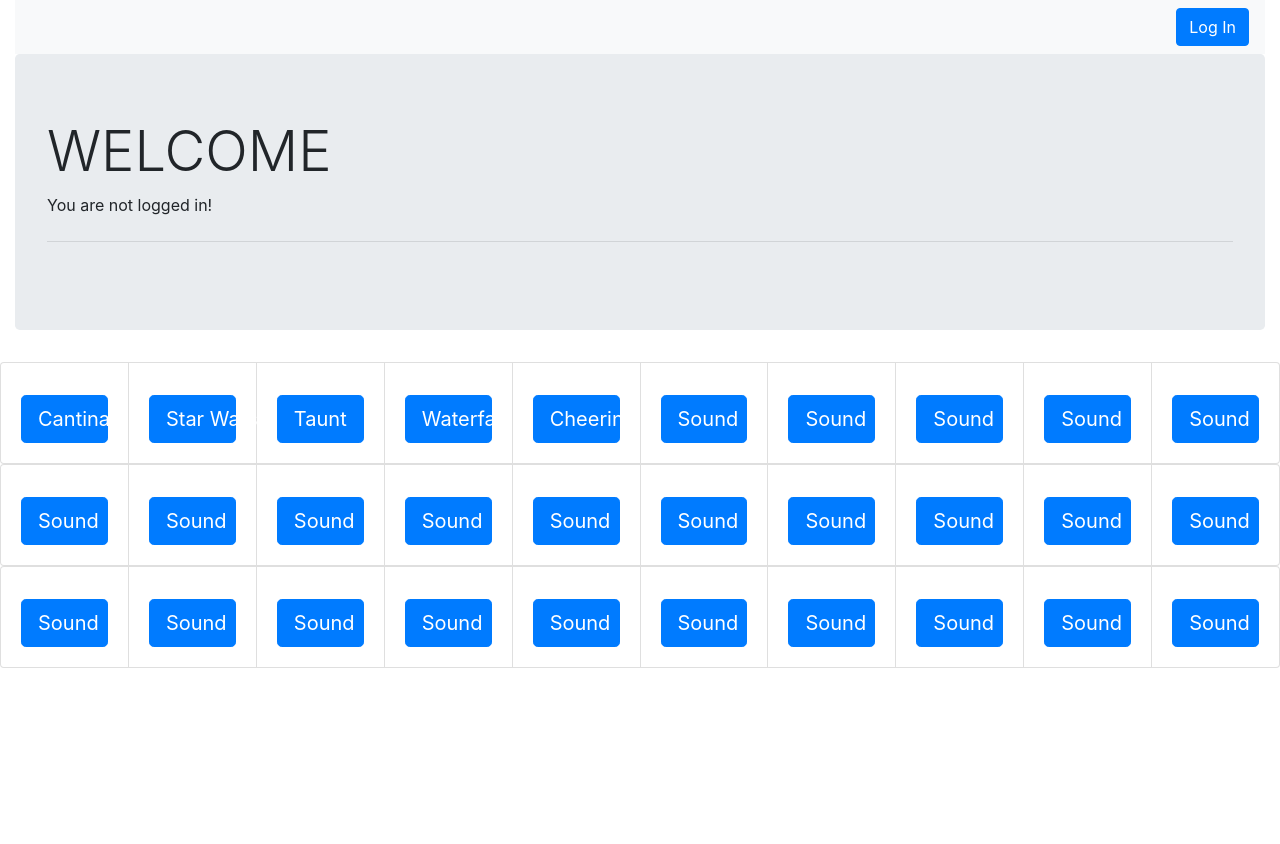
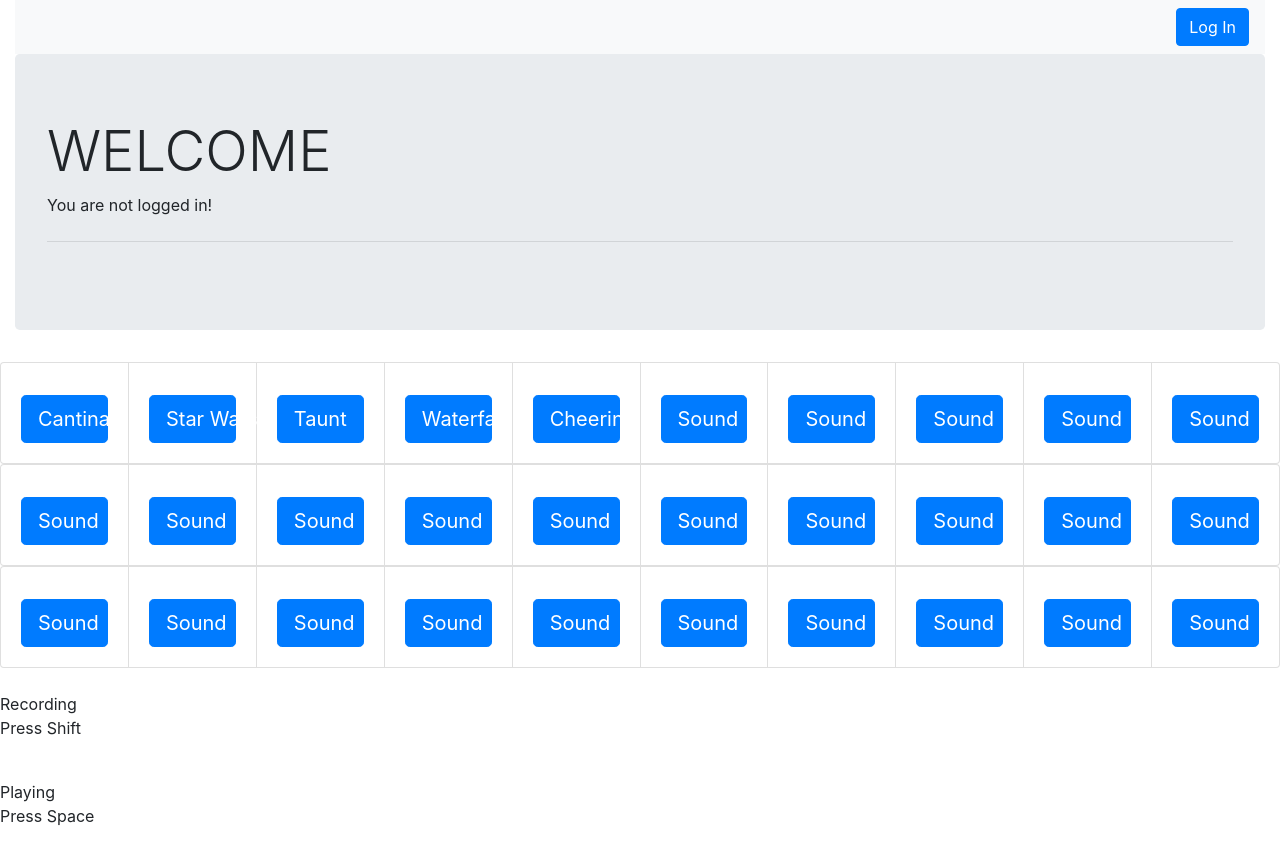
Before and after one commit to maxwellxu2/Soundboard, a PHP site: page /Soundboard/homepage.php in a window 1280 px wide. Before the commit the page ends 668 px from the top, so only its background shows below. Run offline with PHP 8.4, Linux system fonts and the light colour scheme.

Commit message:
Add files via upload

```diff
--- a/Soundboard/homepage.php
+++ b/Soundboard/homepage.php
@@ -12,24 +12,42 @@ date_default_timezone_set('America/Chicago');
   <!-- Bootstrap CSS -->
   <link rel="stylesheet" href="https://stackpath.bootstrapcdn.com/bootstrap/4.1.3/css/bootstrap.min.css" integrity="sha384-MCw98/SFnGE8fJT3GXwEOngsV7Zt27NXFoaoApmYm81iuXoPkFOJwJ8ERdknLPMO" crossorigin="anonymous">
   <script>
-  var time;
+  var recordingtime;
   var recording = false;
-  var timesnotup = true;
+  var playingtime;
+  var playing = false;
   var x = setInterval(function() {
     var now = Date.now();
-    var distance = now - time;
+    var distance = now - recordingtime;
     var seconds = Math.floor((distance % (1000 * 60)) / 10);
-    if(timesnotup && recording) {
-      document.getElementById("timerdisplay").innerHTML = seconds + "/500 ms ";
+    if(recording) {
+      document.getElementById("timerdisplay").innerHTML = Math.floor(seconds / 100) + "." + Math.floor(seconds % 100 / 10) + Math.floor(seconds % 10) + "/5.00 s ";
     }
     if(seconds == 500) {
-      timesnotup = false;
       recording = false;
     }
-  }, 10);
+  }, 1);
+  var y = setInterval(function() {
+    var now = Date.now();
+    var distance = now - playingtime;
+    var seconds = Math.floor((distance % (1000 * 60)) / 10);
+    if(playing) {
+      document.getElementById("playingtimer").innerHTML = Math.floor(seconds / 100) + "." + Math.floor(seconds % 100 / 10) + Math.floor(seconds % 10) + "/5.00 s ";
+    }
+    if(seconds == 500) {
+      playing = false;
+    }
+    if(playing && audioMap.get(seconds) != null) {
+      if(audioMap.get(seconds).duration > 0 && !audioMap.get(seconds).paused) {
+        audioMap.get(seconds).currentTime = 0;
+      }
+      else {
+      audioMap.get(seconds).play();
+    }
+    }
+  }, 1);
   var audioMap = new Map();
 
-  var snd = new Audio("Sounds/Pizza Time.mp3");
   var cantina = new Audio("Sounds/CantinaBand.mp3");
   var starwars = new Audio("Sounds/StarWars.mp3");
   var taunt = new Audio("Sounds/taunt.mp3");
@@ -46,8 +64,8 @@ date_default_timezone_set('America/Chicago');
       sound.play();
     }
     if(recording) {
-    audioMap.set(Date.now() - time, sound);
-    console.log(audioMap);
+    audioMap.set(Math.floor((Date.now() - recordingtime)/10), sound);
+    console.log(Math.floor((Date.now() - recordingtime)/10));
   }
   }
 
@@ -62,18 +80,22 @@ date_default_timezone_set('America/Chicago');
       }
     }
     if(keyCode == 16) {
-      time = Date.now();
+      recordingtime = Date.now();
       if(!recording) {
       recording = true;
-      timesnotup = true;
     }
       else {
         recording = false;
-        timesnotup = false;
       }
     }
     if(keyCode == 32) {
-
+      playingtime = Date.now();
+      if(!playing) {
+      playing = true;
+    }
+      else {
+        playing = false;
+      }
     }
 }
   </script>
@@ -336,7 +358,9 @@ date_default_timezone_set('America/Chicago');
   </div>
 
   <br>
-  <p id="timerdisplay"></p>
+  Recording <p id="timerdisplay">Press Shift</p>
+  <br>
+  Playing <p id="playingtimer">Press Space</p>
 
 
 
```
